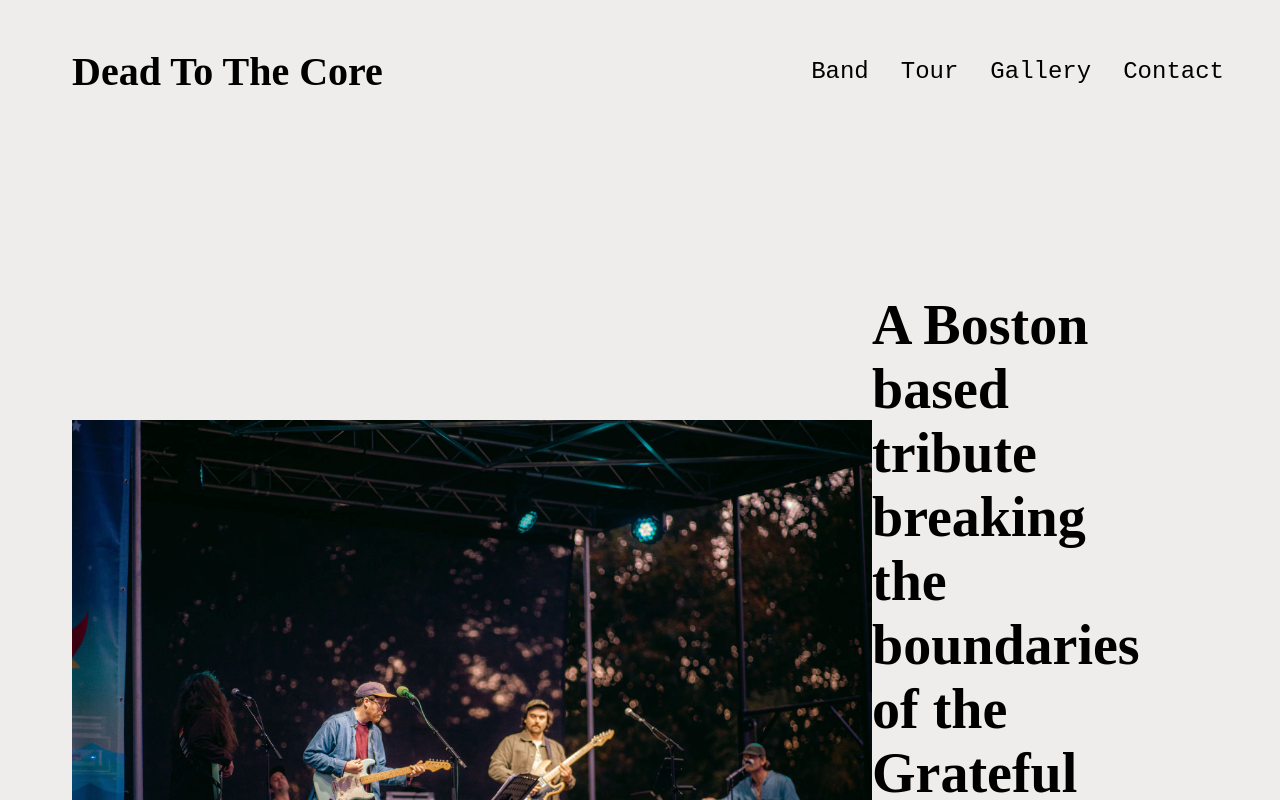
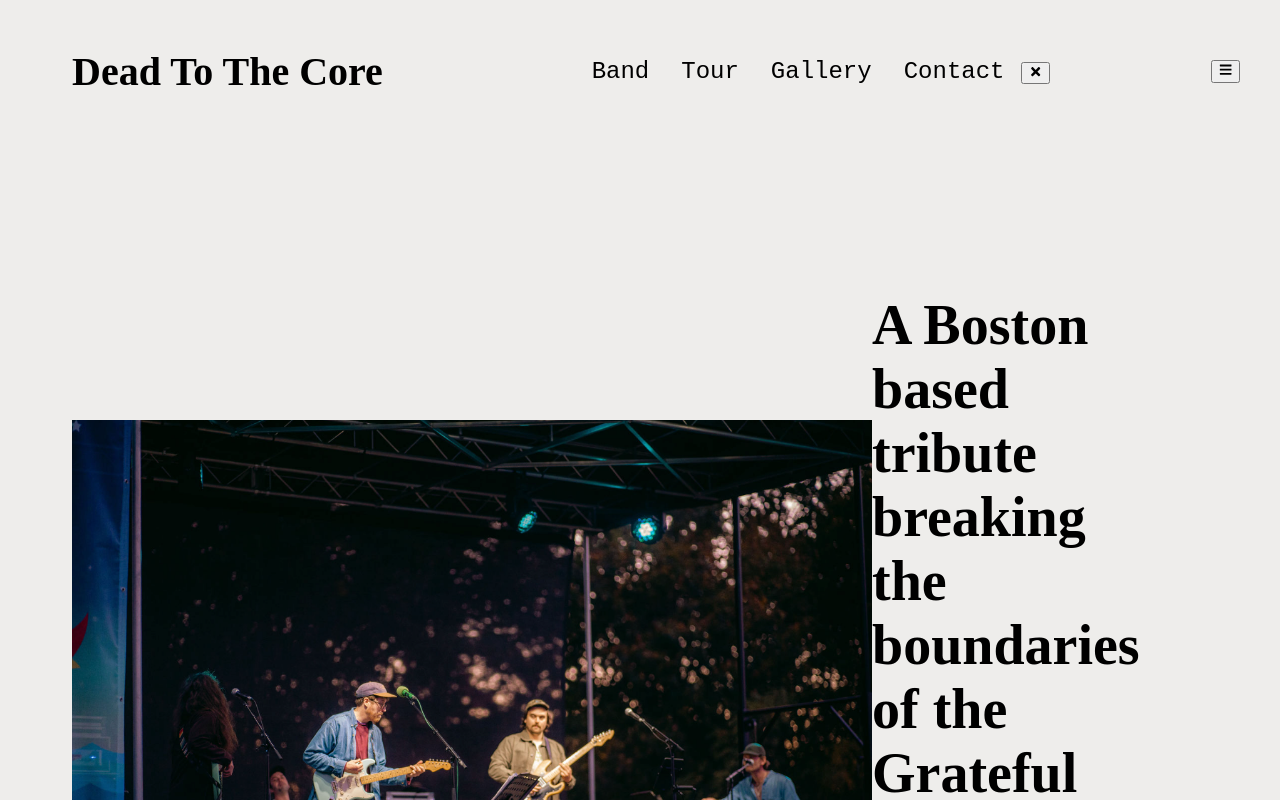
Before and after one commit to philtodisco/dead-to-the-core-client, a React (Create React App) app in the folder client/: page / in a window 1280 px wide. Shown: the top 800 px of the page. Built offline with nearby package versions, Linux system fonts and the light colour scheme; no server answers; a web font is replaced by a local one.

Commit message:
Start responsive nav bar

```diff
--- a/client/package.json
+++ b/client/package.json
@@ -3,12 +3,14 @@
   "version": "0.1.0",
   "private": true,
   "dependencies": {
+    "@fortawesome/fontawesome-free": "^6.4.0",
     "@testing-library/jest-dom": "^5.16.5",
     "@testing-library/react": "^13.4.0",
     "@testing-library/user-event": "^13.5.0",
     "axios": "^1.3.4",
     "react": "^18.2.0",
     "react-dom": "^18.2.0",
+    "react-icons": "^4.8.0",
     "react-router-dom": "^6.8.2",
     "react-scripts": "5.0.1",
     "web-vitals": "^2.1.4"
--- a/client/src/Navbar.js
+++ b/client/src/Navbar.js
@@ -1,15 +1,32 @@
 import { Link } from "react-router-dom"
+import { useRef } from "react";
+import { FaBars, FaTimes } from "react-icons/fa";
 // import LogoImage from "./images/dttc-logo.png"
 
 export const Navbar = () => {
+  const navRef = useRef(null)
+
+  const showNavbar = () => {
+    navRef.current.classList.toggle("responsive_nav")
+  }
+
   return <nav className="nav">
-    {/* <Link to ="/" className="site-title"><img id="logo-image" src={LogoImage} alt="logo" /></Link> */}
     <Link to ="/" className="site-title">Dead To The Core</Link>
-    <ul className="nav-links">
+    <ul className="nav-links" ref={navRef}>
       <Link to ="/band">Band</Link>
       <Link to ="/tour">Tour</Link>
       <Link to ="/gallery">Gallery</Link>
       <Link to ="/contact">Contact</Link>
+      <button
+					className="nav-btn nav-close-btn"
+					onClick={showNavbar}>
+					<FaTimes />
+				</button>
     </ul>
+    <button
+				className="nav-btn"
+				onClick={showNavbar}>
+				<FaBars />
+			</button>
     </nav>
 }
```
Also changed, not shown: 1 other file (tests, documents, lock files or other folders).
